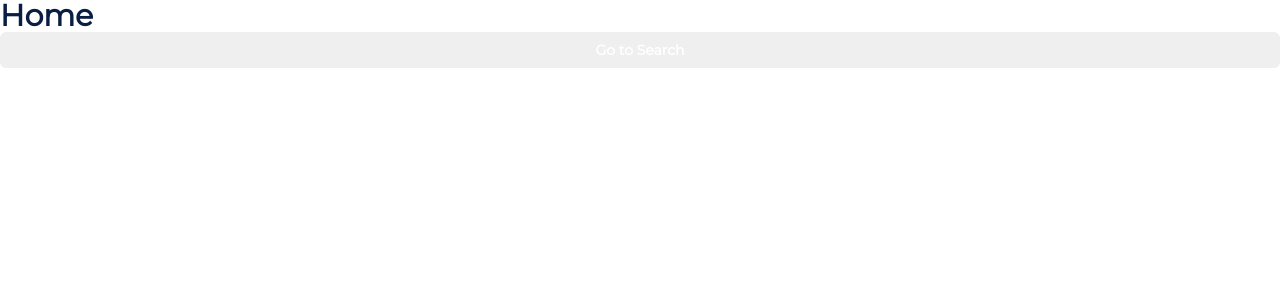
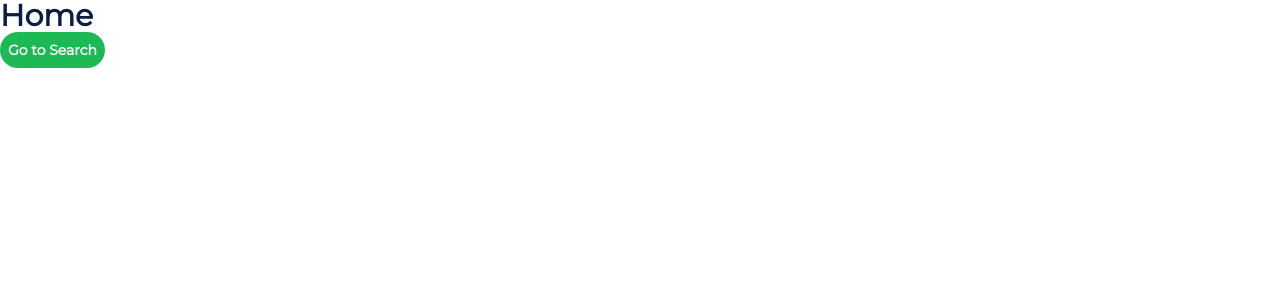
Before and after one commit to weslleyaraujo/spotify-framer-motion, a React (Create React App) app: page / in a window 1280 px wide. Shown: the top 300 px of the page. Built offline with nearby package versions, Linux system fonts and the light colour scheme.

Commit message:
feat(Button): add display prop

```diff
--- a/src/components/molecules/Button/Button.tsx
+++ b/src/components/molecules/Button/Button.tsx
@@ -10,14 +10,19 @@ interface Props<T> {
   action: Action<T>;
   size?: SetIntersection<ViewProps["padding"], "medium" | "large" | "small">;
   label: string;
+  rounded?: boolean;
+  display?: "block" | "inline";
 }
 
-interface DefaultProps<T> extends Required<Pick<Props<T>, "action" | "size">> {}
+interface DefaultProps<T>
+  extends Required<Pick<Props<T>, "action" | "size" | "rounded" | "display">> {}
 
 function Button<T = React.HTMLProps<HTMLButtonElement>>({
+  rounded,
   action,
   size,
-  label
+  label,
+  display
 }: Props<T> & DefaultProps<T>) {
   const { as: HTMLElement, ...props } = action;
   const theme = useTheme();
@@ -43,7 +48,6 @@ function Button<T = React.HTMLProps<HTMLButtonElement>>({
         touchAction: "manipulation",
         border: "none",
         boxSizing: "border-box",
-        display: "flex",
         justifyContent: "center",
         alignItems: "center",
         color: theme.colors.white,
@@ -51,7 +55,14 @@ function Button<T = React.HTMLProps<HTMLButtonElement>>({
         position: "relative",
         fontWeight: 400,
         borderRadius: theme.constants.borderRadiusSmall,
-        width: "100%",
+        backgroundColor: theme.colors.primary,
+        ...(display === "block" && {
+          width: "100%",
+          display: "flex"
+        }),
+        ...(display === "inline" && {
+          display: "inline-flex"
+        }),
         "&:disabled": {
           cursor: "not-allowed"
         },
@@ -68,17 +79,16 @@ function Button<T = React.HTMLProps<HTMLButtonElement>>({
         "&[disabled] > *": {
           pointerEvents: "none"
         },
+        // TODO: disabled styles
         "&[disabled], &[disabled]:hover, &[disabled]:active": {
           cursor: "not-allowed",
-          // color: theme.colors.grayLighter,
-          // backgroundColor: theme.color.grayLightest,
-          // border: `${theme.constants.borderWidthMedium} solid ${
-          // theme.color.grayLighter
-          // }`,
           textDecoration: "none",
           outline: 0,
           transition: "none"
-        }
+        },
+        ...(rounded && {
+          borderRadius: 40000
+        })
       })}
     >
       <Text type="strong" text={label} color="white" as="span" />
@@ -88,6 +98,8 @@ function Button<T = React.HTMLProps<HTMLButtonElement>>({
 
 const defaultProps: DefaultProps<React.HTMLProps<HTMLButtonElement>> = {
   size: "medium",
+  display: "block",
+  rounded: true,
   action: {
     as: "button"
   }
--- a/src/screens/Home.tsx
+++ b/src/screens/Home.tsx
@@ -11,6 +11,8 @@ function Home(props: Props & RouteComponentProps) {
     <>
       <Text text="Home" type="display" />
       <Button<HTMLProps<HTMLButtonElement>>
+        rounded
+        display="inline"
         label="Go to Search"
         action={{
           as: "button",
```
